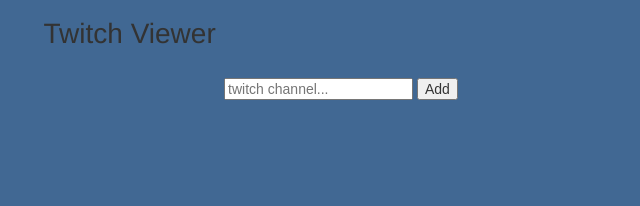
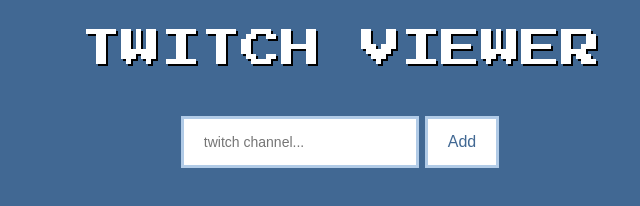
Before and after one commit to deuscode/twitch_viewer, a plain HTML site: page index.html in a window 1280 px wide. Shown: the whole page, without its empty margins (299-939 px from the left). Drawn offline with nearby package versions, Linux system fonts and the light colour scheme; no server answers.

Commit message:
improve styling

```diff
--- a/css/styles.css
+++ b/css/styles.css
@@ -1,7 +1,57 @@
+@import url('https://fonts.googleapis.com/css?family=Press+Start+2P');
+
 body {
     background-color: #416893;
     margin: 0;
     padding: 0;
+}
+
+h1 {
+    font-size: 40px;
+    color: white;
+    text-align: center;
+    text-transform: uppercase;
+    text-shadow: 2px 2px black;
+    font-family: 'Press Start 2P', cursive, Verdana, Geneva, Tahoma, sans-serif;
+}
+
+input[type=text] {
+    width: 40%;
+    padding: 15px 20px;
+    margin: 8px 0;
+    box-sizing: border-box;
+    border: 3px solid #B1CBE7;
+    -webkit-transition: 0.5s;
+    transition: 0.5s;
+    outline: none;
+}
+
+input[type=text]:focus {
+    border: 3px solid rgba(14, 42, 62, 1);
+    background-color: #416893;
+    color: white;
+}
+
+button {
+    background-color: white;
+    border: 3px solid #B1CBE7;
+    color: #416893;
+    padding: 14px 20px;
+    text-align: center;
+    text-decoration: none;
+    display: inline-block;
+    font-size: 16px;
+    margin: 4px 2px;
+    cursor: pointer;
+    -webkit-transition: 0.5s;
+    transition: 0.5s;
+    outline: none;
+}
+
+button:hover {
+    border: 3px solid rgba(14, 42, 62, 1);
+    background-color: #416893;
+    color: white;
 }
 
 .status {
@@ -13,11 +63,6 @@
     width: 40%;
     padding: 10px 15px 10px 15px;
     display: none;
-}
-
-#title {
-    text-align: center;
-    color: #B1CBE7;
 }
 
 #twitchbox {
@@ -58,8 +103,8 @@
 }
 
 #offlinestreams {
-    -webkit-filter: blur(6px) sepia(100%);
-    filter: blur(6px) sepia(100%);
+    -webkit-filter: blur(8px) sepia(100%);
+    filter: blur(8px) sepia(100%);
 }
 
 #offlinestreams:hover {
```
